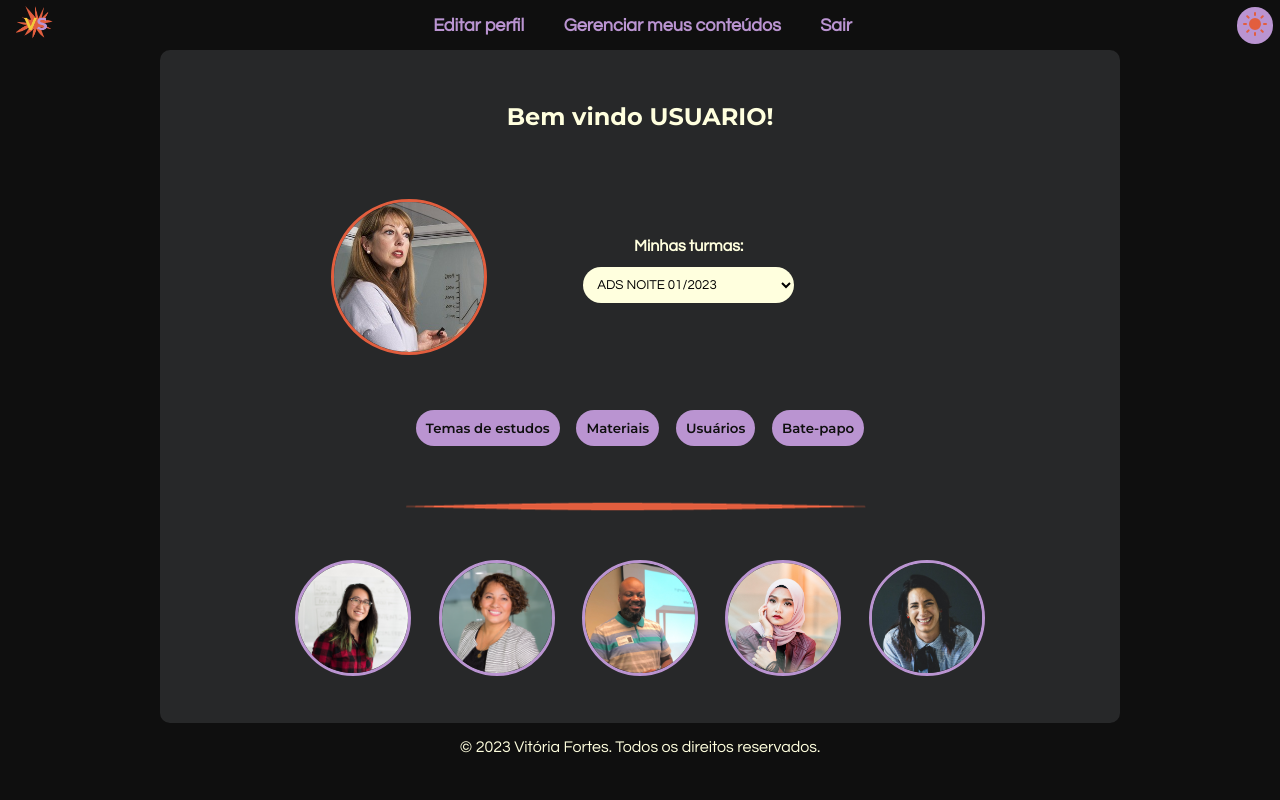
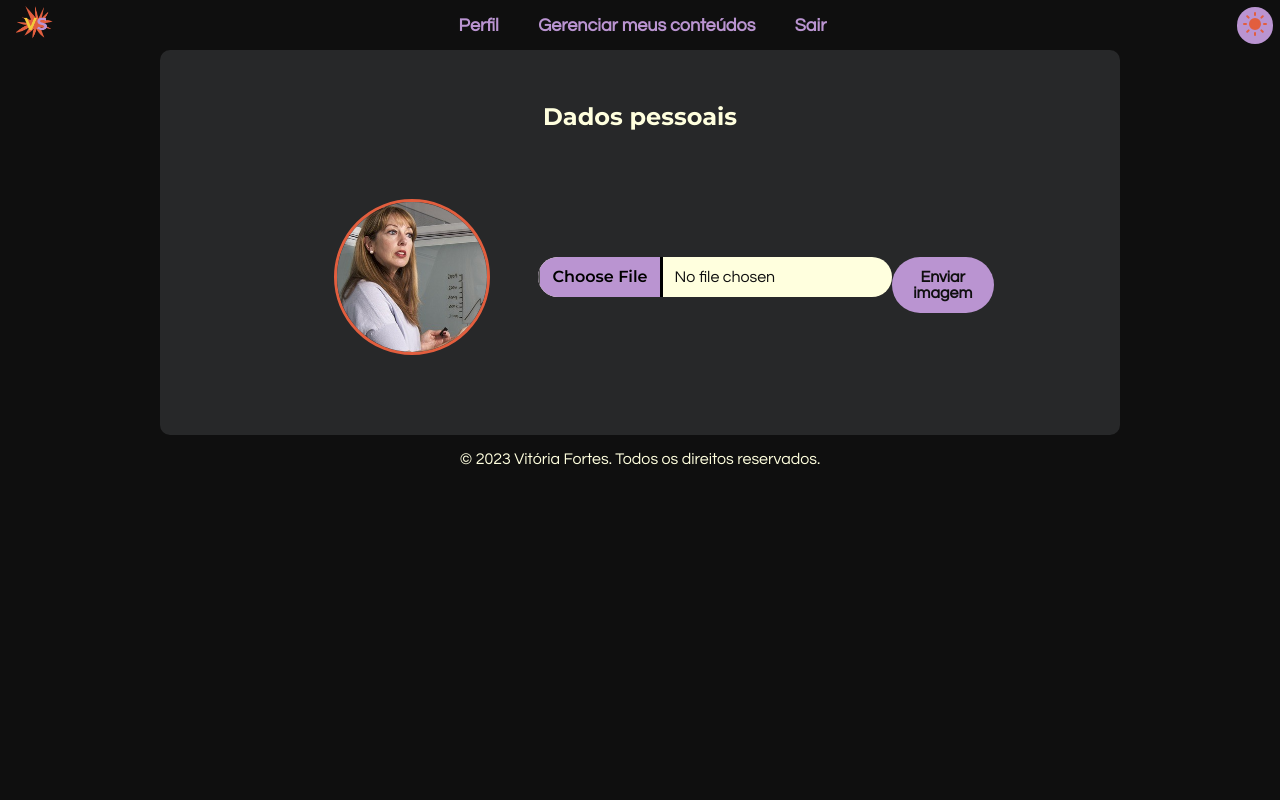
Before and after one commit to fortesvitoria/VitoSchool, a PHP site: page /texte.html in a window 1280 px wide. Run offline with PHP 8.4, Linux system fonts and the light colour scheme.

Commit message:
criando pagina editarPerfil

```diff
--- /dev/null
+++ b/assets/css/editar-perfil.css
@@ -0,0 +1,27 @@
+ .div-envia-img {
+    display: flex;
+ }
+
+ .form-control {
+    width: 100%;
+    font-size: 1rem;
+    color: var(--preto);
+    border-radius: 100px!important;
+    background-color: var(--off-white);
+    background-clip: padding-box;
+  }
+
+
+  .form-control::-webkit-file-upload-button {
+    padding: 0.75rem 0.75rem!important;
+    background-color: var(--lilas)!important;
+    font-family: var(--fonte-titulo);
+    font-weight: 600;
+    border-inline-end-width: 3px!important;
+    border-radius: 0;
+  }
+
+  .form-control::file-selector-button {
+    margin: -1.1rem -0.75rem;
+    -webkit-margin-end: 0.75rem;
+  }
--- a/assets/css/style.css
+++ b/assets/css/style.css
@@ -67,19 +67,22 @@ button a {
     color: var(--preto);
 }
 
-button {
-    border-radius: 100px;
+button, .btn-upload {
+    border-radius: 100px!important;
+    color: var(--preto);
     padding: 0.3em 0.5em;
     font-weight: 600;
     border: none;
     cursor: pointer;
     padding: 0.75em;
     margin-top: 1em;
-    background-color: var(--lilas);
+    background-color: var(--lilas)!important;
 }
 
-button:hover {
-    background-color: var(--amarelo);
+
+
+button:hover, .btn-upload:hover {
+    background-color: var(--amarelo)!important;
 }
 
 input,
--- a/home.php
+++ b/home.php
@@ -18,10 +18,10 @@
 
         <nav class="cabecalho-menu">
             <div class="div-nav">
-                <a href="home.php"><img class="icone-nav" src="assets/images/icone.png" alt="icone vs"></a>
+                <a href="index.php"><img class="icone-nav" src="assets/images/icone.png" alt="icone vs"></a>
             </div>
             <div>
-                <a class="cabecalho-item">Editar perfil</a>
+                <a class="cabecalho-item" href="perfil.php">Editar perfil</a>
             <a class="cabecalho-item">Gerenciar meus conteúdos</a>
             <a class="cabecalho-item">Sair</a>
             </div>
@@ -54,7 +54,6 @@
                     </div>
                 </div>
             </div>
-            </form>
 
             <div class="menu-home">
                 <button type="button"><a href="">Temas de estudos</a></button>
--- a/texte.html
+++ b/texte.html
@@ -1,3 +1,4 @@
+<!-- Área do professor -->
 <!DOCTYPE html>
 <html lang="pt-br">
 
@@ -6,9 +7,10 @@
     <meta name="viewport" content="width=device-width, initial-scale=1.0">
     <title>VitoSchool - LogIn</title>
     <link rel="stylesheet" href="assets/css/style.css">
-    <link rel="stylesheet" href="assets/css/login.css">
+    <!-- <link rel="stylesheet" href="assets/css/login.css"> -->
     <link rel="stylesheet" href="assets/css/home.css">
     <link rel="stylesheet" href="assets/css/nav.css">
+    <link rel="stylesheet" href="assets/css/editar-perfil.css">
     <link rel="shortcut icon" href="assets/images/icone.png" type="image/x-icon">
 </head>
 
@@ -17,12 +19,12 @@
 
         <nav class="cabecalho-menu">
             <div class="div-nav">
-                <a href="home.php"><img class="icone-nav" src="assets/images/icone.png" alt="icone vs"></a>
+                <a href="index.php"><img class="icone-nav" src="assets/images/icone.png" alt="icone vs"></a>
             </div>
             <div>
-                <a class="cabecalho-item">Editar perfil</a>
-            <a class="cabecalho-item">Gerenciar meus conteúdos</a>
-            <a class="cabecalho-item">Sair</a>
+                <a class="cabecalho-item" href="perfil.php">Perfil</a>
+                <a class="cabecalho-item">Gerenciar meus conteúdos</a>
+                <a class="cabecalho-item">Sair</a>
             </div>
             <div class="modo">
                 <button id="modoBtn" class="modo-btn">
@@ -35,47 +37,17 @@
     </header>
     <main class="">
         <div class="container-perfil">
-            <h2>Bem vindo <span class="nome" id="nome" name="nome">USUARIO</span>!</h2>
+            <h2>Dados pessoais</h2>
             <div class="div-perfil">
                 <div class="div-perfil-foto">
                     <form method="post" action="cadastrar.php">
                         <img src="assets/images/profesoraPerfil.jpg" alt="Imagem de perfil da professora"
                             class="imagemUsuario" name="imagemUsuario" id="imagemUsuario">
                 </div>
-                <div class="div-perfil-label">
-                    <label for="selecao">Minhas turmas:</label>
-                    <div class="div-perfil-texto">
-                        <select id="selecao" name="opcaoCurso">
-                            <option value="Análise e desenvolvimento de sistemas">ADS NOITE 01/2023</option>
-                            <option value="Sistemas para internet">ADS TARDE 01/2023</option>
-                            <option value="Banco de dados com PHP">BANCO/PHP NOITE 01/2023</option>
-                        </select>
-                    </div>
-                </div>
-            </div>
-            </form>
-
-            <div class="menu-home">
-                <button type="button"><a href="">Temas de estudos</a></button>
-                <button type="button"><a href="">Materiais</a></button>
-                <button type="button"><a href="">Usuários</a></button>
-                <button type="button"><a href="">Bate-papo</a></button>
-            </div>
-
-            <span><img src="assets/images/linha-horizontal-laranja.png" alt="linha horinzontal laranja"
-                    class="linha-horizontal-laranja"></span>
-
-            <div class="div-professores">
-                <img src="assets/images/professor1.jpg" alt="Imagem de um professor(a)" class="imagemProfessor"
-                    name="imagemProfessor" id="imagemProfessor">
-                <img src="assets/images/professor2.jpg" alt="Imagem de um professor(a)" class="imagemProfessor"
-                    name="imagemProfessor" id="imagemProfessor">
-                <img src="assets/images/professor3.jpg" alt="Imagem de um professor(a)" class="imagemProfessor"
-                    name="imagemProfessor" id="imagemProfessor">
-                <img src="assets/images/professor4.jpg" alt="Imagem de um professor(a)" class="imagemProfessor"
-                    name="imagemProfessor" id="imagemProfessor">
-                <img src="assets/images/professor5.jpg" alt="Imagem de um professor(a)" class="imagemProfessor"
-                    name="imagemProfessor" id="imagemProfessor">
+                <div class="div-envia-img">
+                    <input type="file" class="form-control" id="inputGroupFile02">
+                    <label class="btn-upload" for="inputGroupFile02">Enviar imagem</label>
+                  </div>
 
             </div>
 
```
Also changed, not shown: editarPerfil.php (added).
